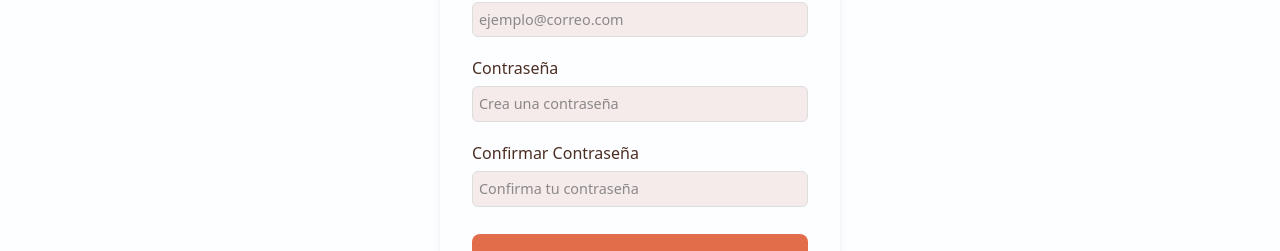
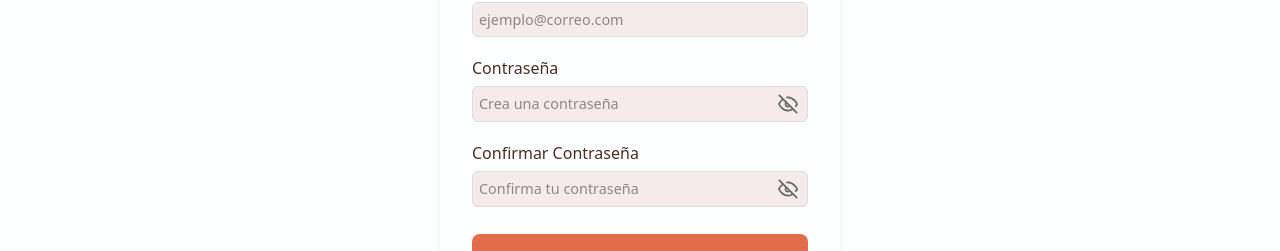
Before and after one commit to Jorgebtc88/TFG, a React (Vite) app in the folder ecom-catalog-react.Frontend/: page /registro in a window 1280 px wide. Shown: the part 306-557 px from the top of the page. Built offline with nearby package versions, Linux system fonts and the light colour scheme.

Commit message:
feat: Agregar funcionalidad de mostrar/ocultar contraseña en formularios de Login y Register

```diff
--- a/ecom-catalog-react.Frontend/src/Login.css
+++ b/ecom-catalog-react.Frontend/src/Login.css
@@ -46,12 +46,39 @@
   color: #666;
 }
 
+/* Contenedor del input de contraseña */
+.password-input-container {
+  position: relative;
+  display: flex;
+  align-items: center;
+}
+
 /* Campos de entrada */
 .form-group input {
   padding: 0.8rem;
   border: 1px solid #ddd;
   border-radius: 4px;
   font-size: 0.9rem;
+  width: 100%;
+}
+
+/* Botón de mostrar/ocultar contraseña */
+.toggle-password {
+  position: absolute;
+  right: 10px;
+  background: none;
+  border: none;
+  padding: 0;
+  cursor: pointer;
+  color: #666;
+  display: flex;
+  align-items: center;
+  justify-content: center;
+  transition: color 0.2s;
+}
+
+.toggle-password:hover {
+  color: #e26d4a;
 }
 
 /* Estilo del placeholder */
--- a/ecom-catalog-react.Frontend/src/Login.jsx
+++ b/ecom-catalog-react.Frontend/src/Login.jsx
@@ -24,6 +24,7 @@ const Login = () => {
   // Estado para manejar errores y carga
   const [error, setError] = useState('');
   const [isLoading, setIsLoading] = useState(false);
+  const [showPassword, setShowPassword] = useState(false);
 
   /**
    * Maneja el envío del formulario
@@ -38,7 +39,12 @@ const Login = () => {
       await login(formData.email, formData.password);
       navigate('/'); // Redirige al inicio después del login exitoso
     } catch (error) {
+      if (error.message.includes('Credenciales inválidas')) {
+        // Si el error indica que el usuario no existe, redirigir al registro
+        navigate('/registro', { state: { email: formData.email } });
+      } else {
         setError('Error al iniciar sesión. Por favor, verifica tus credenciales.');
+      }
       console.error('Error en el login:', error);
     } finally {
       setIsLoading(false);
@@ -82,8 +88,9 @@ const Login = () => {
           {/* Campo de contraseña */}
           <div className="form-group">
             <label htmlFor="password">Contraseña</label>
+            <div className="password-input-container">
               <input
-              type="password"
+                type={showPassword ? "text" : "password"}
                 id="password"
                 name="password"
                 value={formData.password}
@@ -91,6 +98,24 @@ const Login = () => {
                 required
                 placeholder="Ingresa tu contraseña"
               />
+              <button
+                type="button"
+                className="toggle-password"
+                onClick={() => setShowPassword(!showPassword)}
+              >
+                {showPassword ? (
+                  <svg width="20" height="20" viewBox="0 0 24 24" fill="none" stroke="currentColor" strokeWidth="2">
+                    <path d="M1 12s4-8 11-8 11 8 11 8-4 8-11 8-11-8-11-8z"></path>
+                    <circle cx="12" cy="12" r="3"></circle>
+                  </svg>
+                ) : (
+                  <svg width="20" height="20" viewBox="0 0 24 24" fill="none" stroke="currentColor" strokeWidth="2">
+                    <path d="M17.94 17.94A10.07 10.07 0 0 1 12 20c-7 0-11-8-11-8a18.45 18.45 0 0 1 5.06-5.94M9.9 4.24A9.12 9.12 0 0 1 12 4c7 0 11 8 11 8a18.5 18.5 0 0 1-2.16 3.19m-6.72-1.07a3 3 0 1 1-4.24-4.24"></path>
+                    <line x1="1" y1="1" x2="23" y2="23"></line>
+                  </svg>
+                )}
+              </button>
+            </div>
           </div>
           {/* Mensaje de error */}
           {error && <div className="error-message">{error}</div>}
--- a/ecom-catalog-react.Frontend/src/Register.css
+++ b/ecom-catalog-react.Frontend/src/Register.css
@@ -48,6 +48,13 @@
   font-weight: 500;
 }
 
+/* Contenedor del input de contraseña */
+.password-input-container {
+  position: relative;
+  display: flex;
+  align-items: center;
+}
+
 /* Campos de entrada */
 .form-group input {
   padding: 0.8rem;
@@ -57,6 +64,26 @@
   transition: all 0.3s ease;
   background-color: #f5ebeb !important;
   color: #272424;
+  width: 100%;
+}
+
+/* Botón de mostrar/ocultar contraseña */
+.toggle-password {
+  position: absolute;
+  right: 10px;
+  background: none;
+  border: none;
+  padding: 0;
+  cursor: pointer;
+  color: #666;
+  display: flex;
+  align-items: center;
+  justify-content: center;
+  transition: color 0.2s;
+}
+
+.toggle-password:hover {
+  color: #e26d4a;
 }
 
 /* Estilo del placeholder */
--- a/ecom-catalog-react.Frontend/src/Register.jsx
+++ b/ecom-catalog-react.Frontend/src/Register.jsx
@@ -6,13 +6,15 @@
  *
  * @component
  */
-import React, { useState } from 'react';
-import { useNavigate } from 'react-router-dom';
+import React, { useState, useEffect } from 'react';
+import { useNavigate, useLocation } from 'react-router-dom';
 import authService from './services/auth.service';
 import './Register.css';
 
 const Register = () => {
   const navigate = useNavigate();
+  const location = useLocation();
+
   // Estado para manejar los datos del formulario
   const [formData, setFormData] = useState({
     nombre: '',
@@ -25,6 +27,18 @@ const Register = () => {
   const [errors, setErrors] = useState({});
   const [isLoading, setIsLoading] = useState(false);
   const [serverError, setServerError] = useState('');
+  const [showPassword, setShowPassword] = useState(false);
+  const [showConfirmPassword, setShowConfirmPassword] = useState(false);
+
+  // Efecto para recibir el email del estado de navegación
+  useEffect(() => {
+    if (location.state?.email) {
+      setFormData(prev => ({
+        ...prev,
+        email: location.state.email
+      }));
+    }
+  }, [location.state]);
 
   /**
    * Maneja el envío del formulario
@@ -150,8 +164,9 @@ const Register = () => {
           {/* Campo de contraseña */}
           <div className="form-group">
             <label htmlFor="password">Contraseña</label>
+            <div className="password-input-container">
               <input
-              type="password"
+                type={showPassword ? "text" : "password"}
                 id="password"
                 name="password"
                 value={formData.password}
@@ -160,14 +175,33 @@ const Register = () => {
                 placeholder="Crea una contraseña"
                 className={errors.password ? 'error' : ''}
               />
+              <button
+                type="button"
+                className="toggle-password"
+                onClick={() => setShowPassword(!showPassword)}
+              >
+                {showPassword ? (
+                  <svg width="20" height="20" viewBox="0 0 24 24" fill="none" stroke="currentColor" strokeWidth="2">
+                    <path d="M1 12s4-8 11-8 11 8 11 8-4 8-11 8-11-8-11-8z"></path>
+                    <circle cx="12" cy="12" r="3"></circle>
+                  </svg>
+                ) : (
+                  <svg width="20" height="20" viewBox="0 0 24 24" fill="none" stroke="currentColor" strokeWidth="2">
+                    <path d="M17.94 17.94A10.07 10.07 0 0 1 12 20c-7 0-11-8-11-8a18.45 18.45 0 0 1 5.06-5.94M9.9 4.24A9.12 9.12 0 0 1 12 4c7 0 11 8 11 8a18.5 18.5 0 0 1-2.16 3.19m-6.72-1.07a3 3 0 1 1-4.24-4.24"></path>
+                    <line x1="1" y1="1" x2="23" y2="23"></line>
+                  </svg>
+                )}
+              </button>
+            </div>
             {errors.password && <span className="error-message">{errors.password}</span>}
           </div>
 
           {/* Campo de confirmación de contraseña */}
           <div className="form-group">
             <label htmlFor="confirmPassword">Confirmar Contraseña</label>
+            <div className="password-input-container">
               <input
-              type="password"
+                type={showConfirmPassword ? "text" : "password"}
                 id="confirmPassword"
                 name="confirmPassword"
                 value={formData.confirmPassword}
@@ -176,6 +210,24 @@ const Register = () => {
                 placeholder="Confirma tu contraseña"
                 className={errors.confirmPassword ? 'error' : ''}
               />
+              <button
+                type="button"
+                className="toggle-password"
+                onClick={() => setShowConfirmPassword(!showConfirmPassword)}
+              >
+                {showConfirmPassword ? (
+                  <svg width="20" height="20" viewBox="0 0 24 24" fill="none" stroke="currentColor" strokeWidth="2">
+                    <path d="M1 12s4-8 11-8 11 8 11 8-4 8-11 8-11-8-11-8z"></path>
+                    <circle cx="12" cy="12" r="3"></circle>
+                  </svg>
+                ) : (
+                  <svg width="20" height="20" viewBox="0 0 24 24" fill="none" stroke="currentColor" strokeWidth="2">
+                    <path d="M17.94 17.94A10.07 10.07 0 0 1 12 20c-7 0-11-8-11-8a18.45 18.45 0 0 1 5.06-5.94M9.9 4.24A9.12 9.12 0 0 1 12 4c7 0 11 8 11 8a18.5 18.5 0 0 1-2.16 3.19m-6.72-1.07a3 3 0 1 1-4.24-4.24"></path>
+                    <line x1="1" y1="1" x2="23" y2="23"></line>
+                  </svg>
+                )}
+              </button>
+            </div>
             {errors.confirmPassword && <span className="error-message">{errors.confirmPassword}</span>}
           </div>
 
```
Lines whose indentation alone changed are shown as unchanged.
